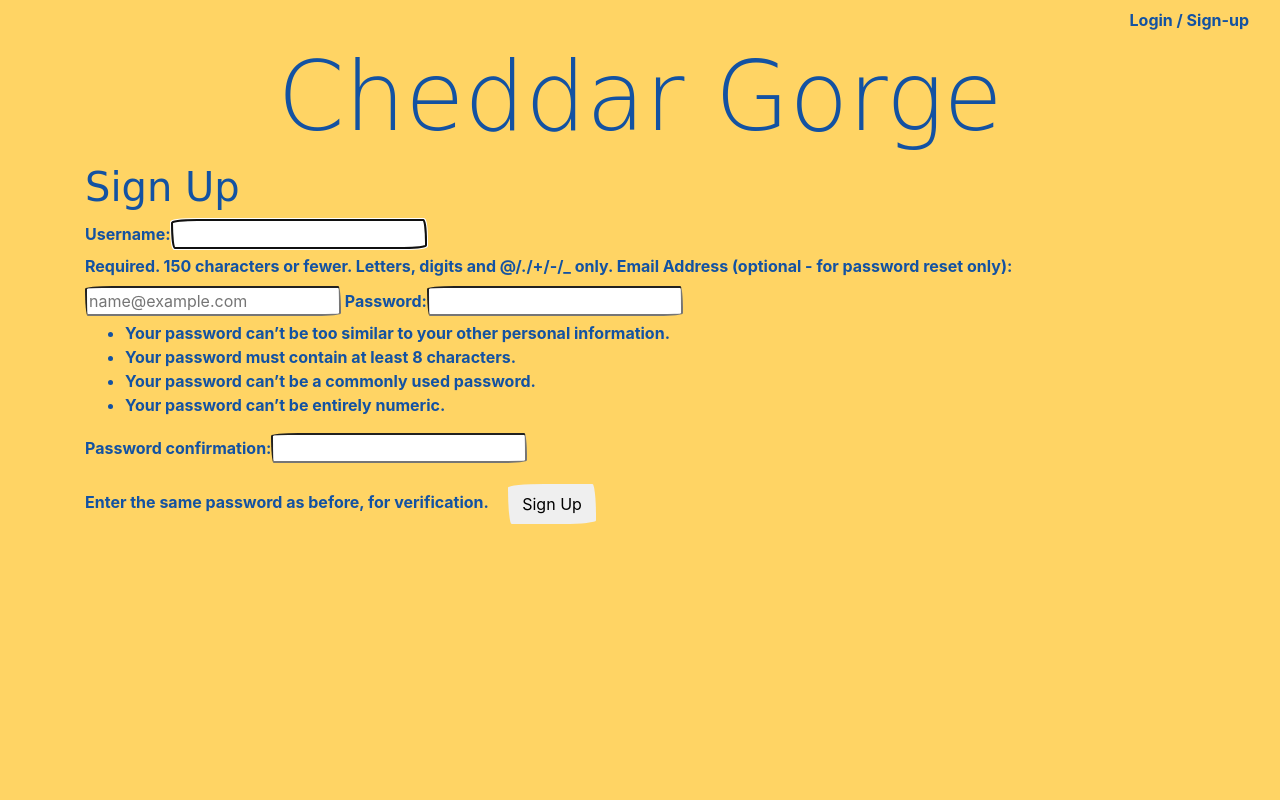
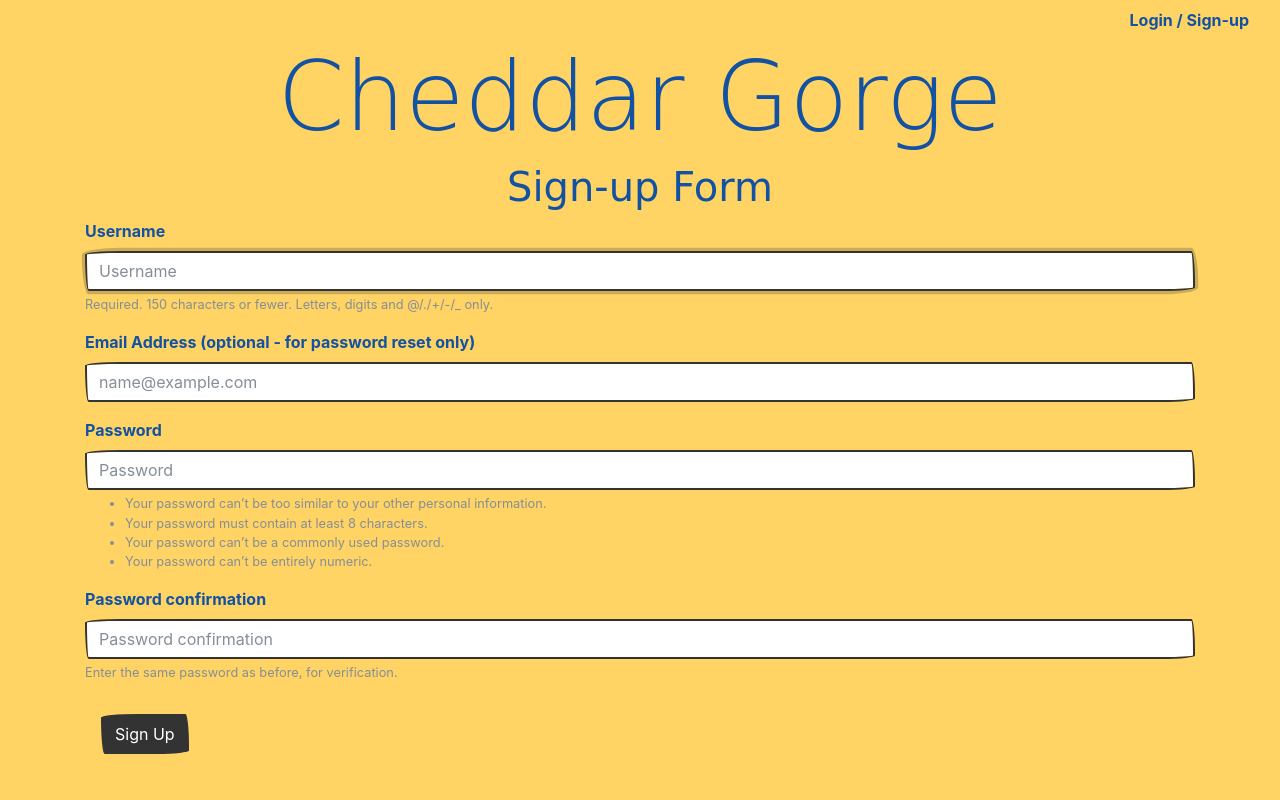
Before and after one commit to SteveWooding/cheddar-gorge, a Django app: page /signup/ in a window 1280 px wide. Run offline with Django 3.2, Linux system fonts and the light colour scheme; some libraries are stand-ins or nearby versions; some web fonts are replaced.

Commit message:
refactor: Apply Bootstrap4 styling to sign-up form

```diff
--- a/cheddargorge/templates/registration/signup.html
+++ b/cheddargorge/templates/registration/signup.html
@@ -1,11 +1,13 @@
 {% extends "base.html" %}
+{% load bootstrap4 %}
+
 {% block content %}
 <div class="container">
-  <h1>Sign Up</h1>
+  <h1 class="text-center">Sign-up Form</h1>
   <form method="post">
     {% csrf_token %}
-    {{ form }}
-    <input type="submit" class="btn btn-default" value="Sign Up">
+    {% bootstrap_form form %}
+    <input type="submit" class="btn btn-primary" value="Sign Up">
   </form>
 </div>
 {% endblock content %}
```
